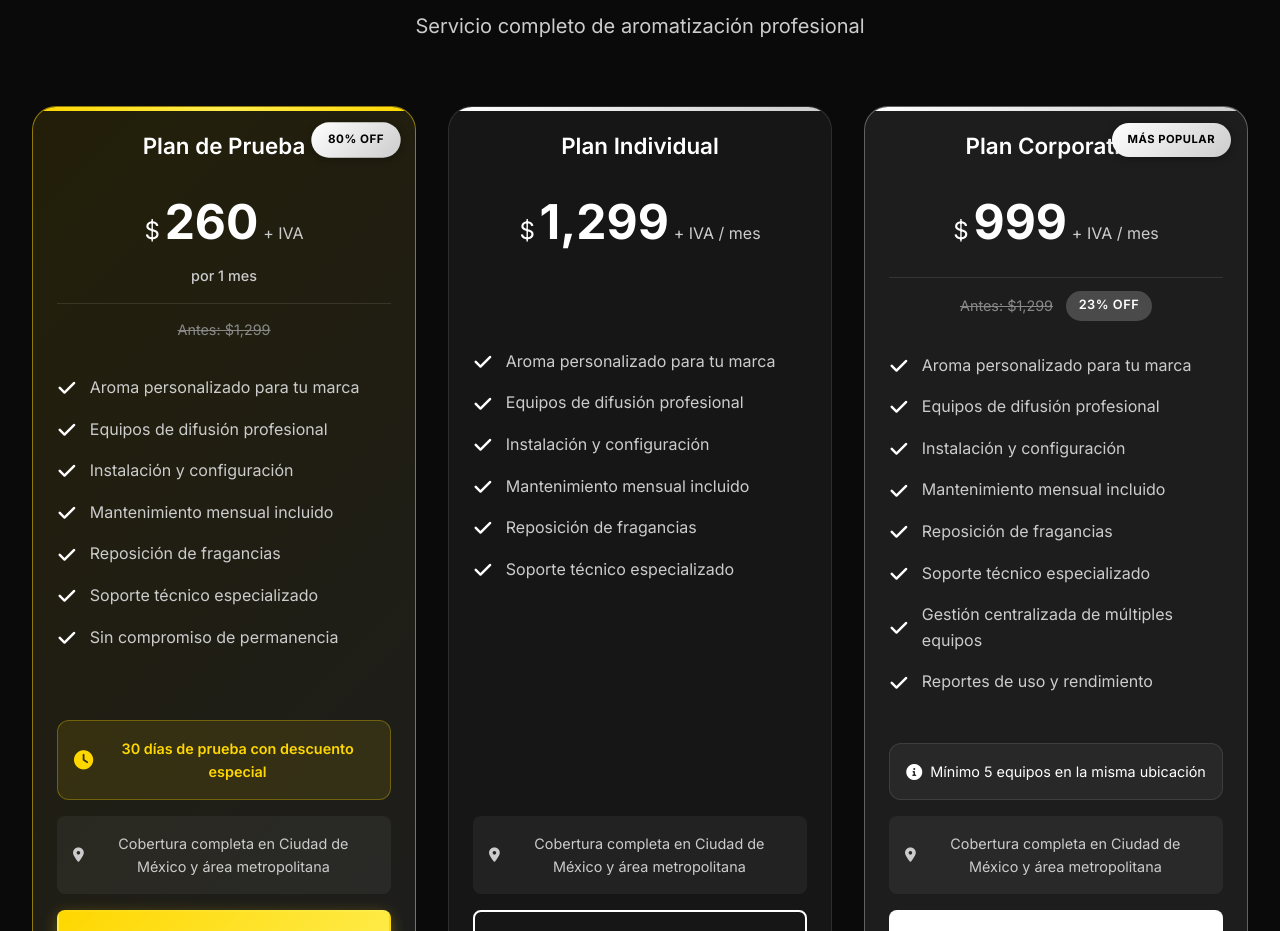
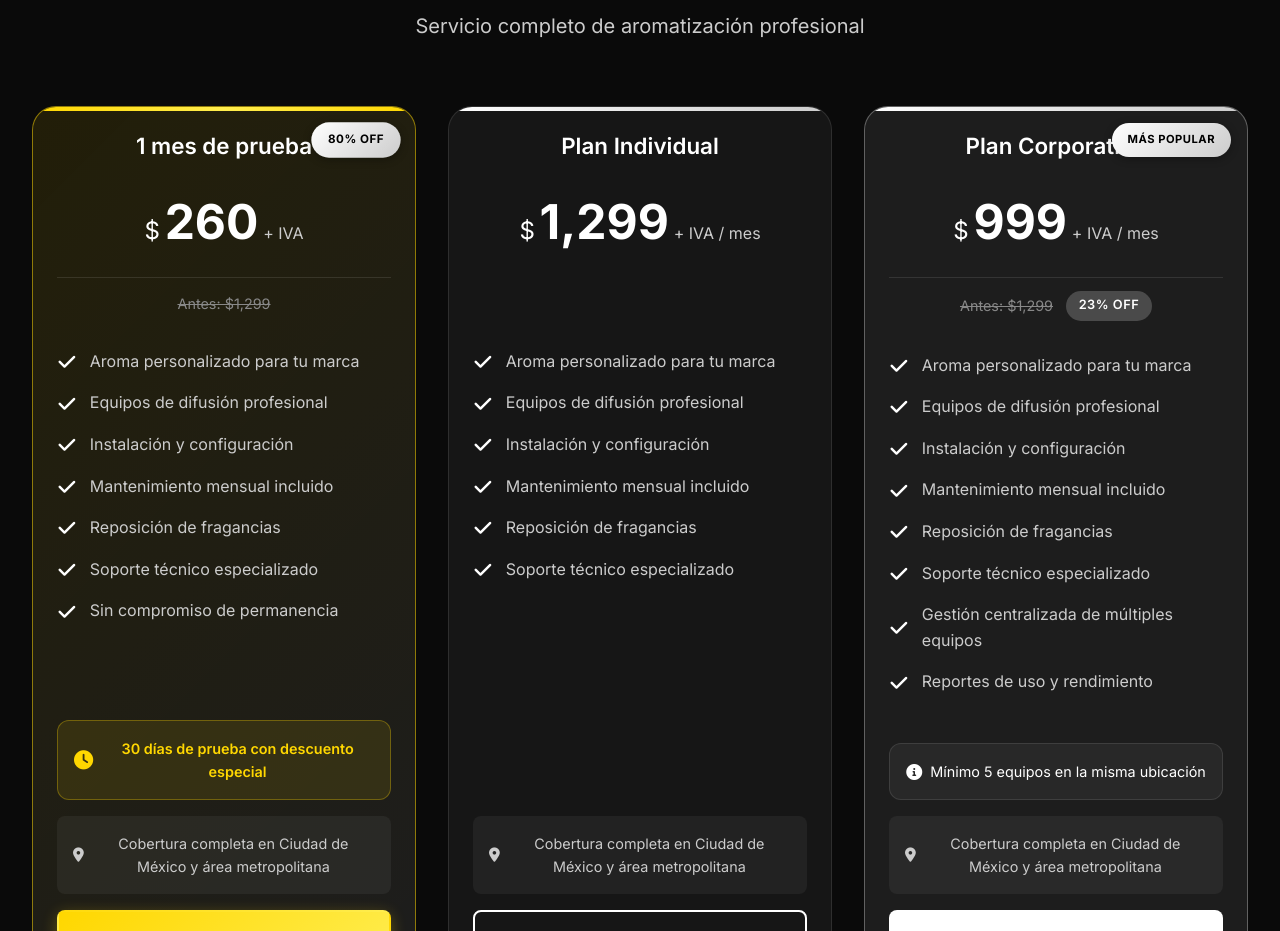
Before and after one commit to Shipsei/StudioAroma, a plain HTML site: page index.html in a window 1280 px wide. Shown: the part 2980-3911 px from the top of the page. Drawn offline with Linux system fonts and the light colour scheme.

Commit message:
Update Plan de Prueba: change title to '1 mes de prueba' and remove 'por 1 mes' from price

```diff
--- a/index.html
+++ b/index.html
@@ -253,14 +253,13 @@
                         <span>80% OFF</span>
                     </div>
                     <div class="pricing-header">
-                        <h3>Plan de Prueba</h3>
+                        <h3>1 mes de prueba</h3>
                         <div class="price-container">
                             <div class="price-main">
                                 <span class="currency">$</span>
                                 <span class="amount">260</span>
                                 <span class="period">+ IVA</span>
                             </div>
-                            <div class="price-period-label">por 1 mes</div>
                             <div class="price-comparison">
                                 <span class="original-price">Antes: $1,299</span>
                             </div>
```
